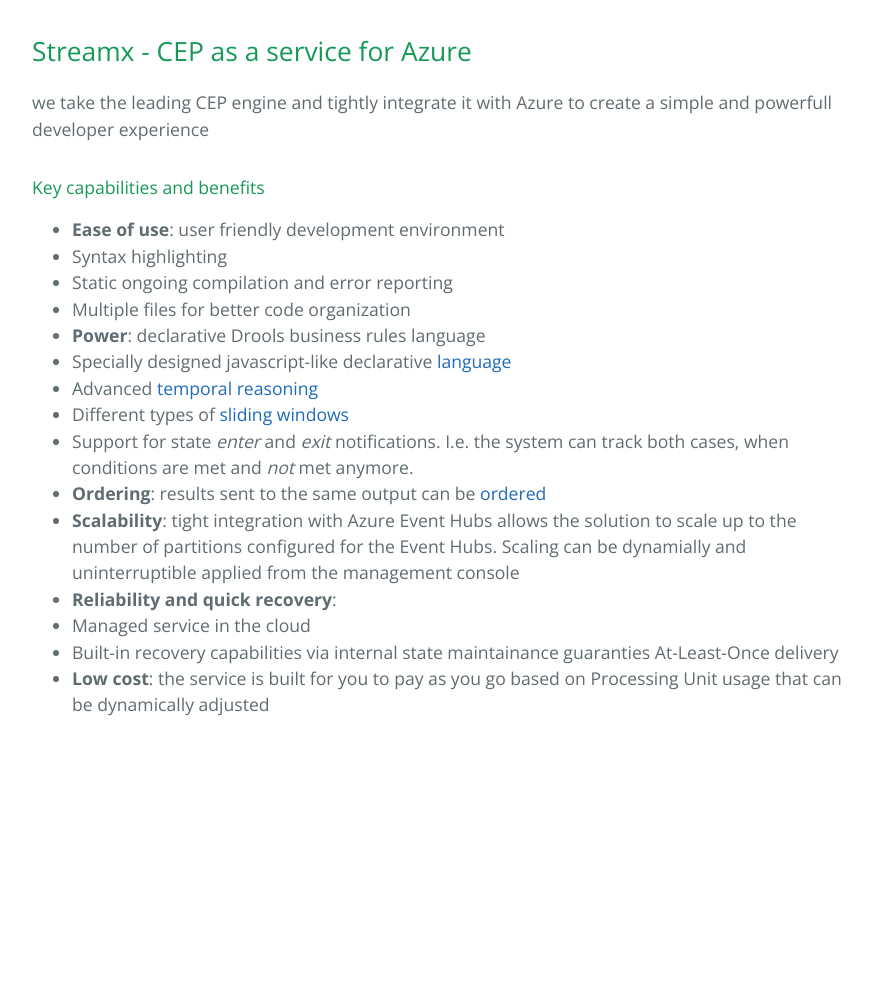
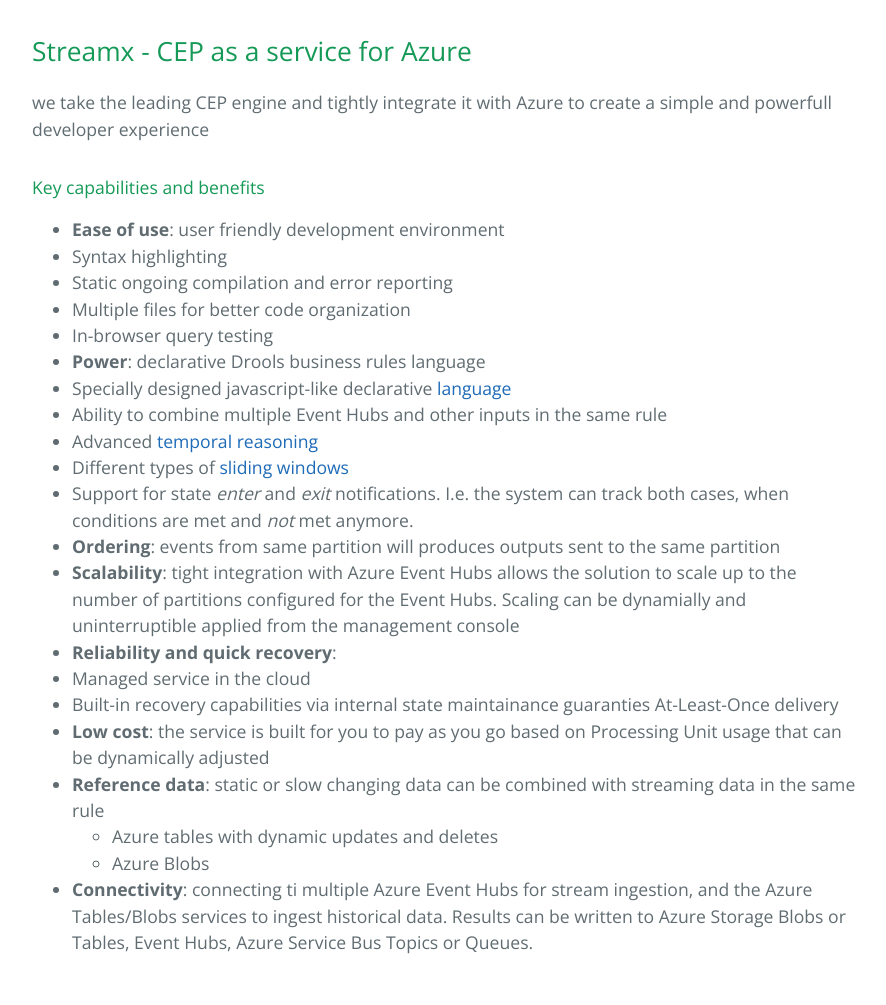
Before and after one commit to TrigerSoft/streamx, a Jekyll site: the page built from learn/why-streamx.md, in a window 1280 px wide. Shown: the whole page, without its empty margins (192-1078 px from the left). Built offline with Jekyll 4.4.1, drawn with Linux system fonts in a browser that asks for light colours; Markdown is read by kramdown in place of the engine named in the settings; before the commit the page ends 900 px from its top, so only the background shows below that.

Commit message:
Update why-streamx.md

```diff
--- a/learn/why-streamx.md
+++ b/learn/why-streamx.md
@@ -9,14 +9,20 @@
  * Syntax highlighting
  * Static ongoing compilation and error reporting
  * Multiple files for better code organization
+ * In-browser query testing
 * **Power**: declarative Drools business rules language
  * Specially designed javascript-like declarative <a href="http://docs.jboss.org/drools/release/6.3.0.Final/drools-docs/html/ch08.html" target="_blank">language</a>
+ * Ability to combine multiple Event Hubs and other inputs in the same rule
  * Advanced <a href="http://docs.jboss.org/drools/release/6.3.0.Final/drools-docs/html/ch09.html#d0e12237" target="_blank">temporal reasoning</a>
  * Different types of <a href="http://docs.jboss.org/drools/release/6.3.0.Final/drools-docs/html/ch09.html#d0e12032" target="_blank">sliding windows</a>
  * Support for state *enter* and *exit* notifications. I.e. the system can track both cases, when conditions are met and *not* met anymore.
-* **Ordering**: results sent to the same output can be <a href="https://azure.microsoft.com/en-us/documentation/articles/service-bus-partitioning/" target="_blank">ordered</a>
+* **Ordering**: events from same partition will produces outputs sent to the same partition
 * **Scalability**: tight integration with Azure Event Hubs allows the solution to scale up to the number of partitions configured for the Event Hubs. Scaling can be dynamially and uninterruptible applied from the management console
 * **Reliability and quick recovery**:
  * Managed service in the cloud
  * Built-in recovery capabilities via internal state maintainance guaranties At-Least-Once delivery
 * **Low cost**: the service is built for you to pay as you go based on Processing Unit usage that can be dynamically adjusted
+* **Reference data**: static or slow changing data can be combined with streaming data in the same rule
+  * Azure tables with dynamic updates and deletes
+  * Azure Blobs
+* **Connectivity**: connecting ti multiple Azure Event Hubs for stream ingestion, and the Azure Tables/Blobs services to ingest historical data. Results can be written to Azure Storage Blobs or Tables, Event Hubs, Azure Service Bus Topics or Queues.
```
